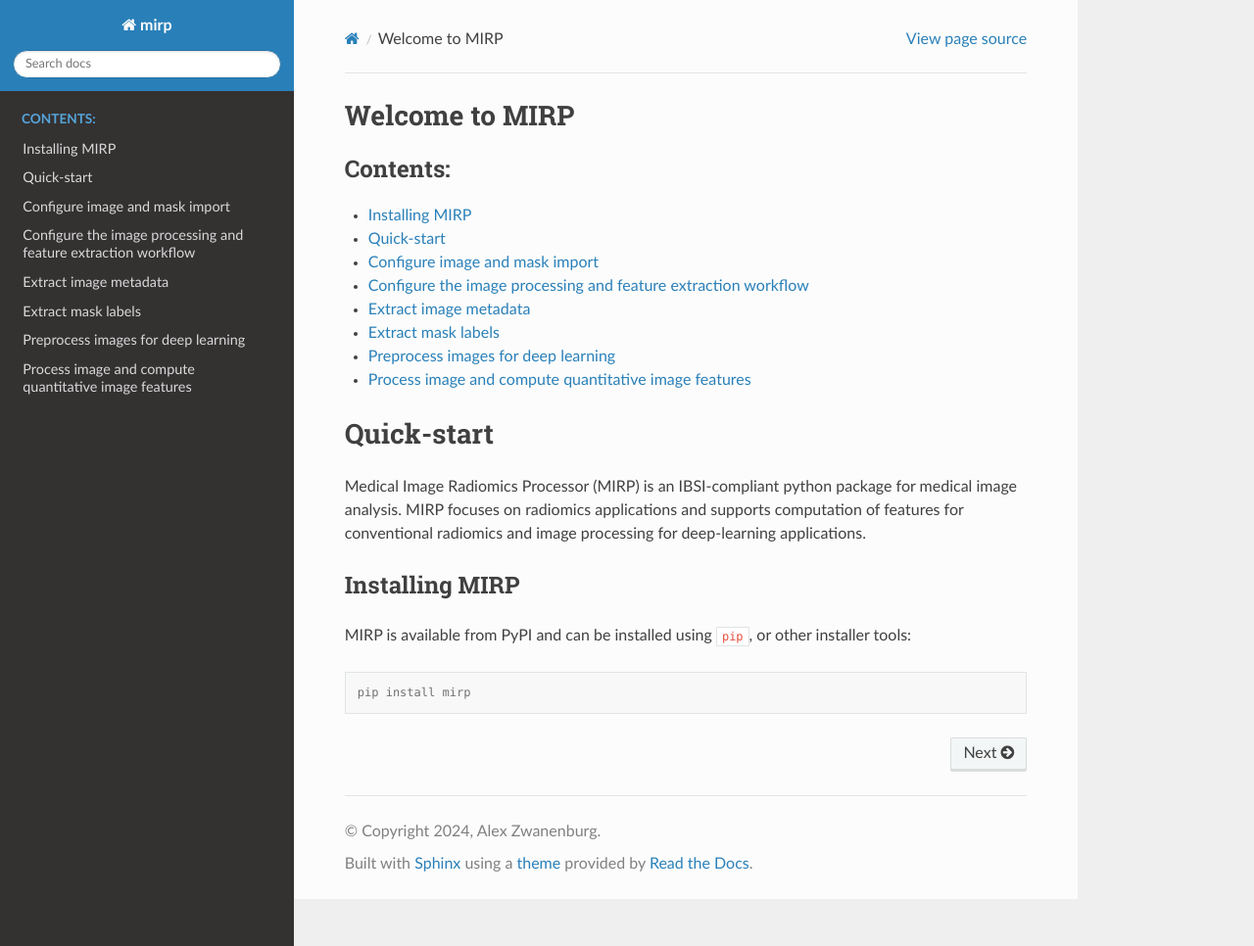
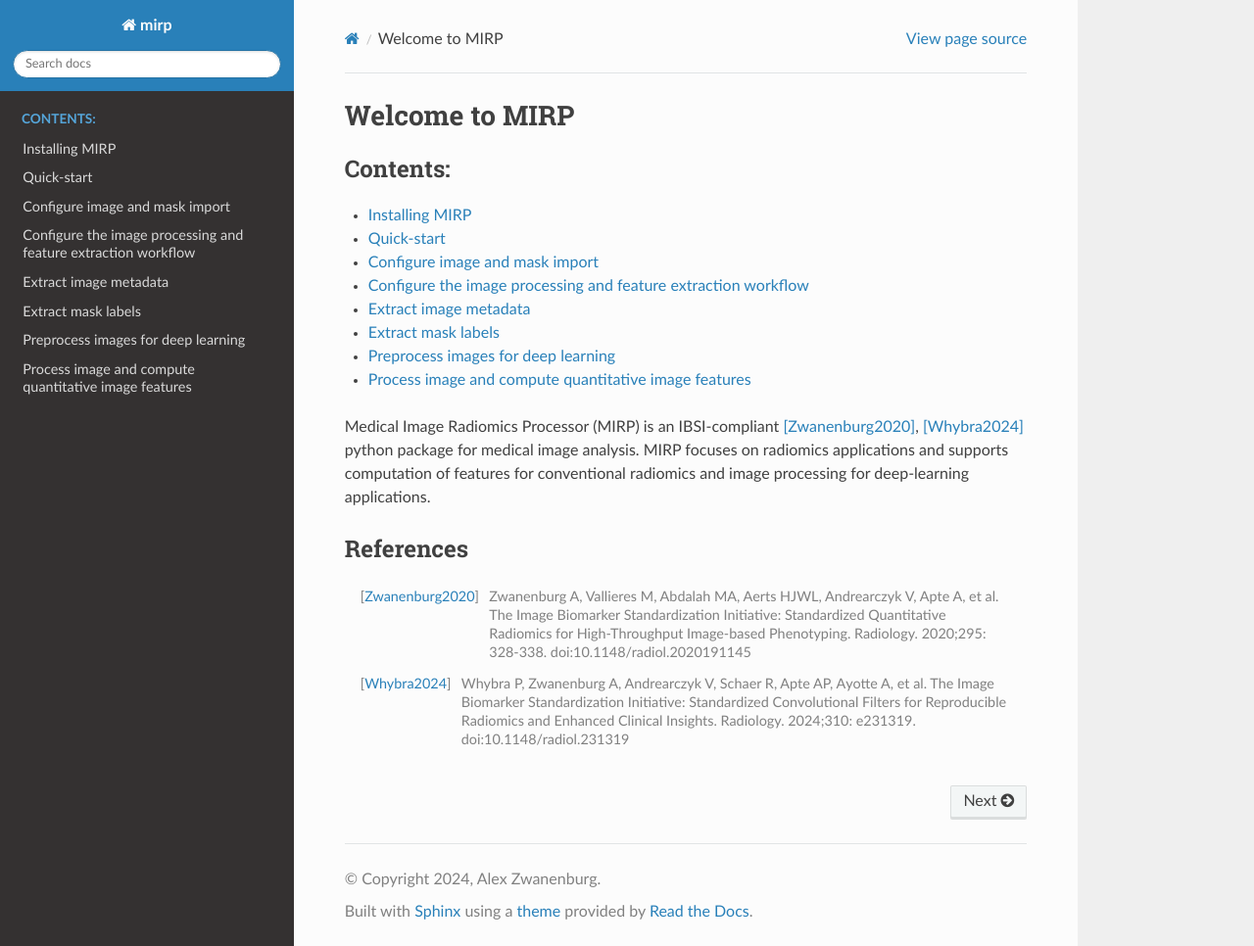
Before and after one commit to oncoray/mirp, a Sphinx documentation site: the page built from docs_source/source/index.rst, in a window 1280 px wide and 966 px high. Shown: the whole window at 98% size. Built offline with Sphinx 7.4.7 and the Read the Docs theme 2.0.0, drawn with Linux system fonts in a browser that asks for light colours.

Commit message:
Add references.

```diff
--- a/docs_source/source/index.rst
+++ b/docs_source/source/index.rst
@@ -14,16 +14,17 @@ Welcome to MIRP
    deep_learning
    quantitative_image_analysis
 
-Quick-start
-===========
-Medical Image Radiomics Processor (MIRP) is an IBSI-compliant python package for medical image analysis.
-MIRP focuses on radiomics applications and supports computation of features for conventional radiomics
-and image processing for deep-learning applications.
+Medical Image Radiomics Processor (MIRP) is an IBSI-compliant [Zwanenburg2020]_, [Whybra2024]_ python package for
+medical image  analysis. MIRP focuses on radiomics applications and supports computation of features for conventional
+radiomics and image processing for deep-learning applications.
 
-Installing MIRP
----------------
-MIRP is available from PyPI and can be installed using ``pip``, or other installer tools:
+References
+----------
 
-.. code-block:: console
+.. [Zwanenburg2020] Zwanenburg A, Vallieres M, Abdalah MA, Aerts HJWL, Andrearczyk V, Apte A, et al. The Image
+  Biomarker Standardization Initiative: Standardized Quantitative Radiomics for High-Throughput Image-based
+  Phenotyping. Radiology. 2020;295: 328-338. doi:10.1148/radiol.2020191145
 
-    pip install mirp
+.. [Whybra2024] Whybra P, Zwanenburg A, Andrearczyk V, Schaer R, Apte AP, Ayotte A, et al. The Image Biomarker
+  Standardization Initiative: Standardized Convolutional Filters for Reproducible Radiomics and Enhanced Clinical
+  Insights. Radiology. 2024;310: e231319. doi:10.1148/radiol.231319
```
